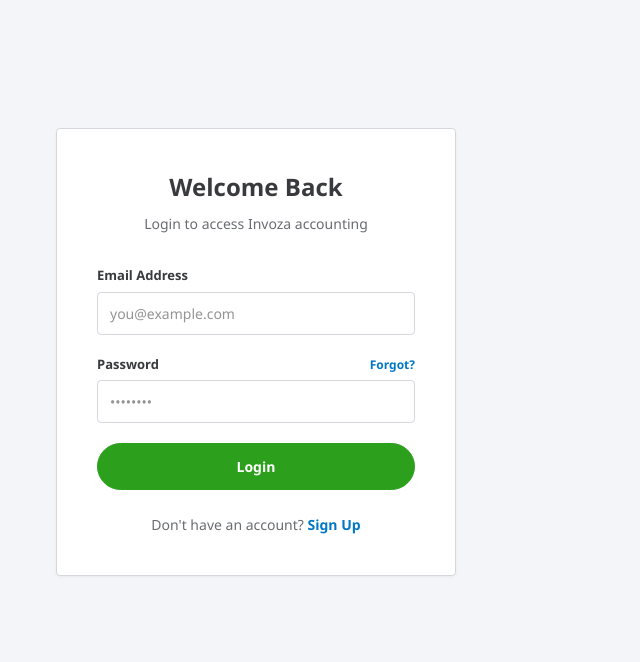
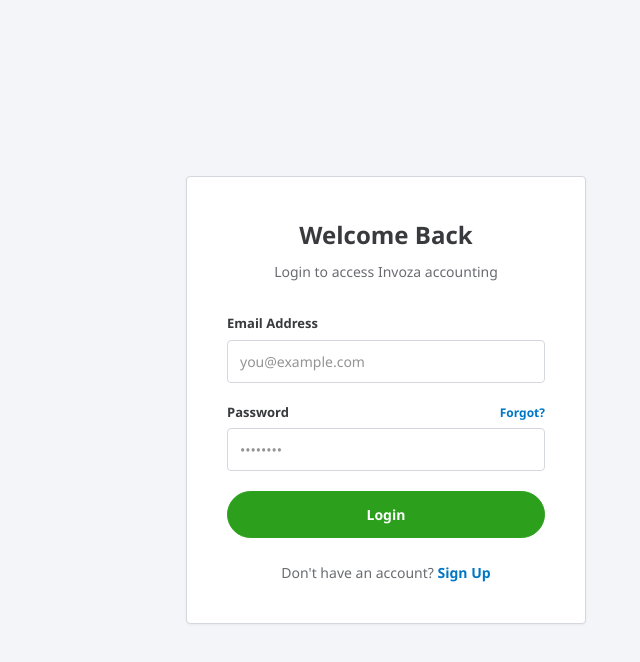
Before and after one commit to Zaheerghup/Invoza, a Next.js app: page /login in a window 1280 px wide. Shown: the top 662 px of the page, without its empty margins (254-894 px from the left). Built offline with nearby package versions, Linux system fonts and the light colour scheme; no server answers.

Commit message:
UI: Centered login card perfectly

```diff
--- a/src/app/layout.tsx
+++ b/src/app/layout.tsx
@@ -20,7 +20,12 @@
       <body className={inter.variable}>
         <div style={{ display: "flex", minHeight: "100vh" }}>
           <Sidebar />
-          <main style={{ flex: 1, padding: "32px", maxWidth: "calc(100vw - 260px)", overflowX: "hidden" }}>
+          <main style={{
+            flex: 1,
+            display: "flex",
+            flexDirection: "column",
+            maxWidth: "100vw"
+          }}>
             {children}
           </main>
         </div>
--- a/src/app/login/page.tsx
+++ b/src/app/login/page.tsx
@@ -66,7 +66,14 @@
   };
 
   return (
-    <div style={{ display: "flex", justifyContent: "center", alignItems: "center", minHeight: "80vh" }}>
+    <div style={{
+      display: "flex",
+      justifyContent: "center",
+      alignItems: "center",
+      minHeight: "100vh",
+      width: "100%",
+      background: "var(--bg-app)"
+    }}>
       <div className="card" style={{ width: "100%", maxWidth: "400px", padding: "40px" }}>
         <div style={{ textAlign: "center", marginBottom: "32px" }}>
           <h1 style={{ fontSize: "24px", fontWeight: 700, margin: "0 0 8px 0" }}>
```
